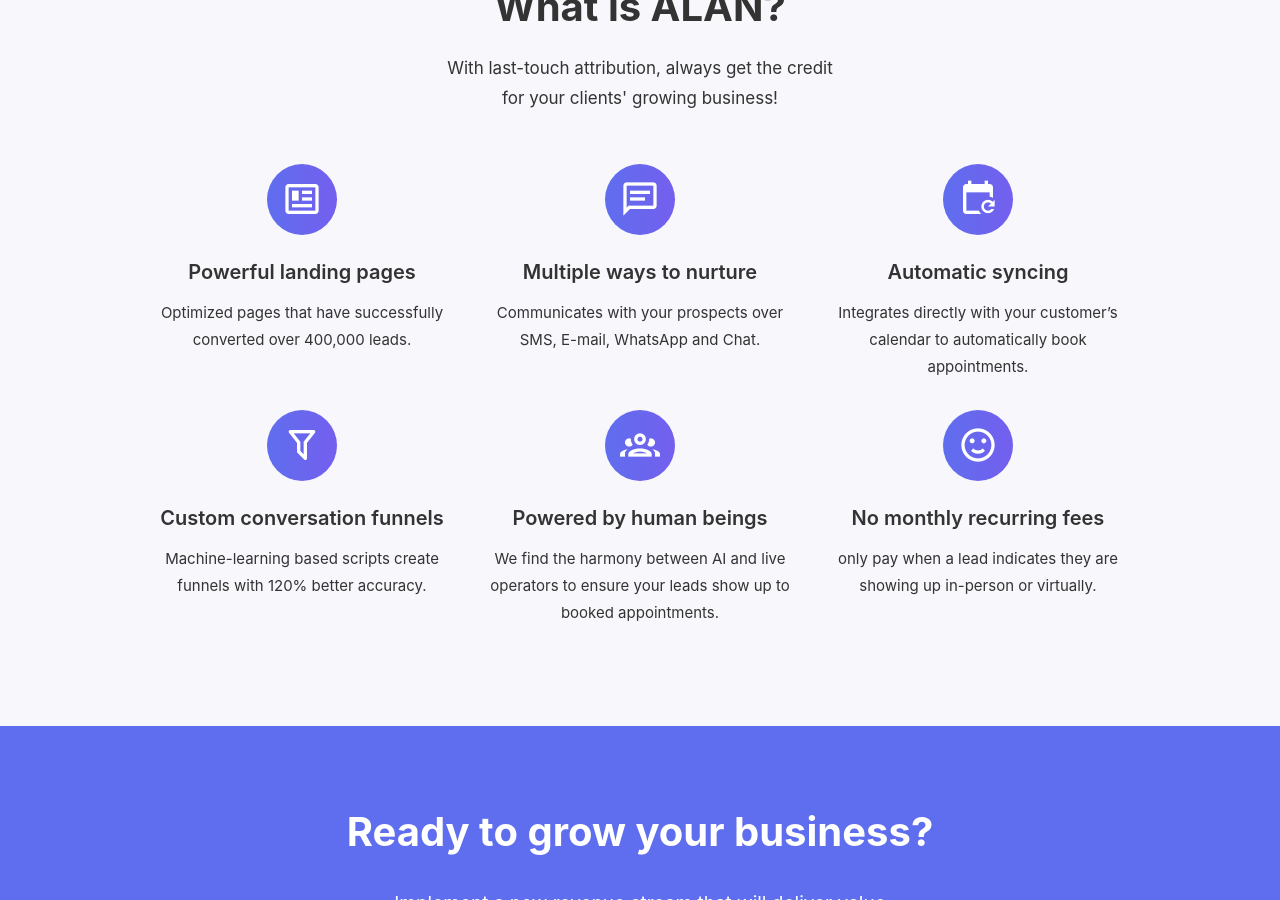
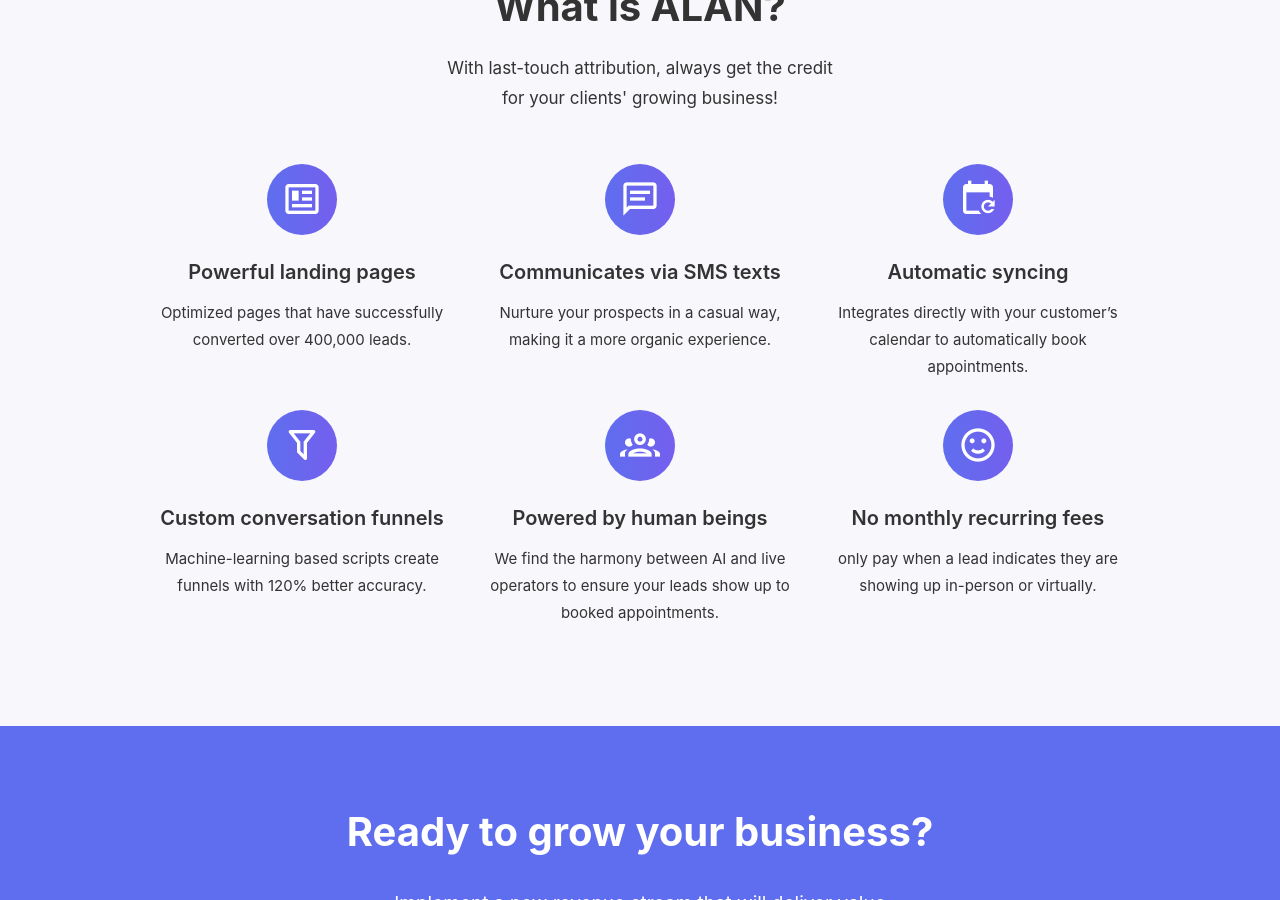
Before and after one commit to Usealan/website, a Jekyll site: the page built from pages/homepage.html, in a window 1280 px wide and 900 px high, scrolled down 1480 px. Built offline with Jekyll 4.4.1, drawn with Linux system fonts in a browser that asks for light colours; nearby versions of some CDN libraries; some web fonts are replaced.

Commit message:
am updates

```diff
--- a/pages/homepage.html
+++ b/pages/homepage.html
@@ -58,8 +58,8 @@
       </li>
       <li>
         <div class="icon"><span class="mdi mdi-message-text-outline"></span></div>
-        <h3>Multiple ways to nurture</h3>
-        <p>Communicates with your prospects over SMS, E-mail, WhatsApp and Chat.</p>
+        <h3>Communicates via SMS texts</h3>
+        <p>Nurture your prospects in a casual way, making it a more organic experience.</p>
       </li>
       <li>
         <div class="icon"><span class="mdi mdi-calendar-refresh"></span></div>
```
